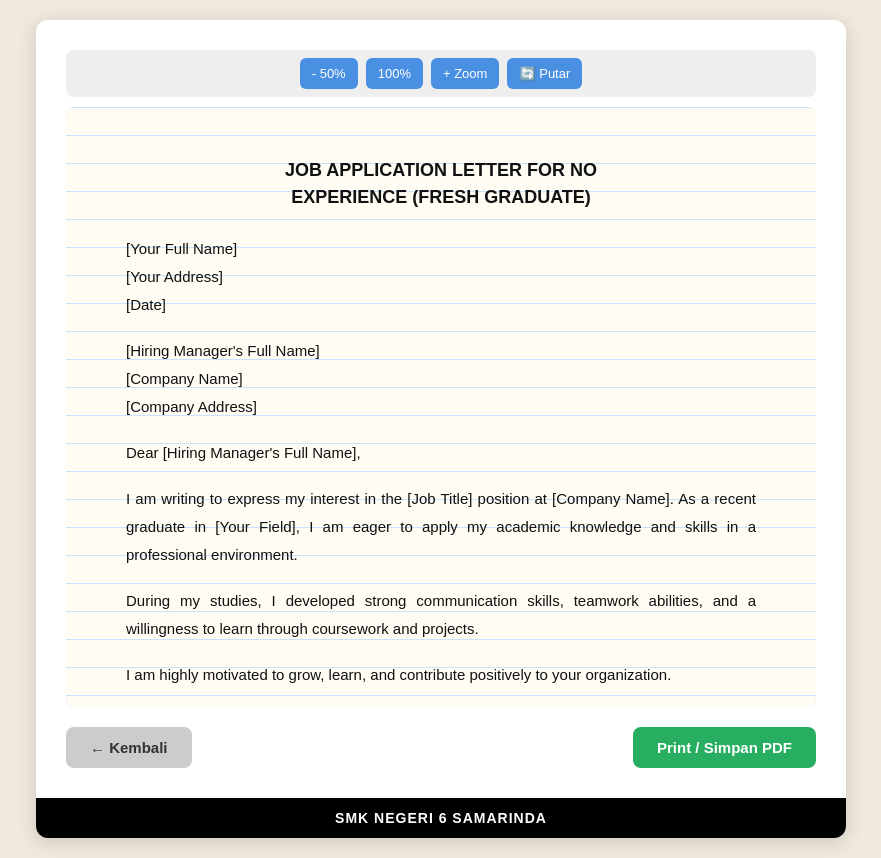
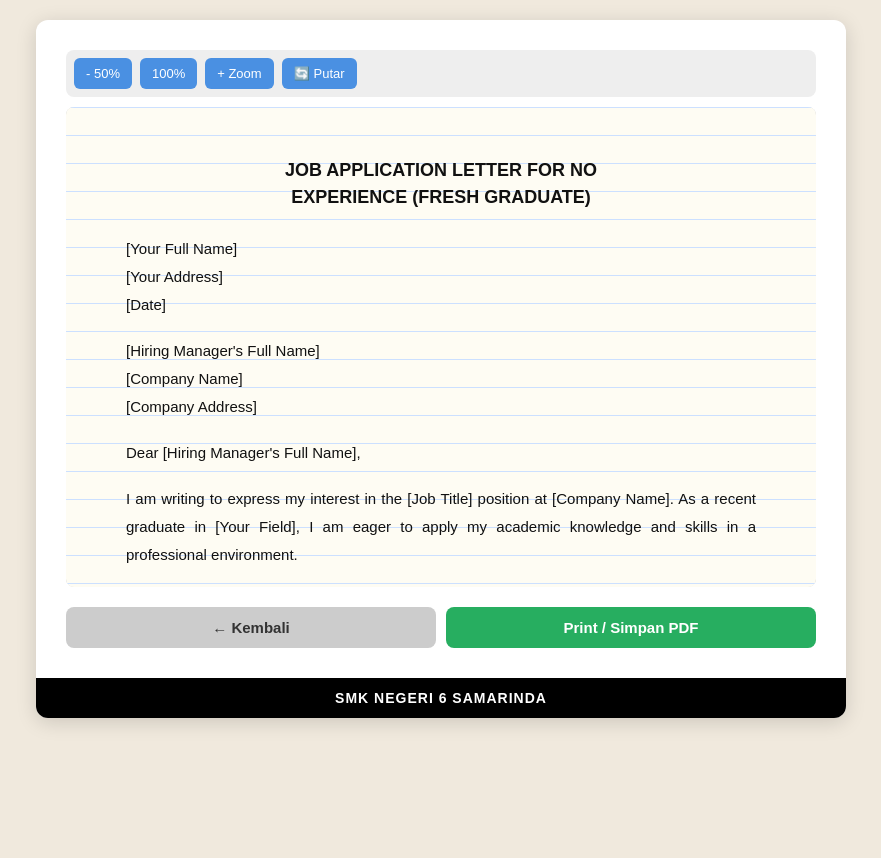
Before and after one commit to IwakTempakul/JobApps, a plain HTML site: page index.html in a window 1280 px wide. Both pictures are taken after a click on the button "Next →". Shown: the whole page, without its empty margins (199-1080 px from the left). After the commit the page ends 800 px from the top, so only its background shows below. Drawn offline with Linux system fonts and the light colour scheme.

Commit message:
Add files via upload

```diff
--- a/index.html
+++ b/index.html
@@ -14,16 +14,16 @@ h2 { text-align: center; margin-bottom: 20px; }
 .form-group { margin-bottom: 16px; }
 label { font-weight: 600; display: block; margin-bottom: 6px; }
 input { width: 100%; padding: 10px; border: 2px solid #ddd; border-radius: 6px; font-size: 15px; box-sizing: border-box; background: rgba(255,255,255,0.5); }
-.toolbar { display: flex; gap: 8px; justify-content: center; margin-bottom: 10px; background: #eee; padding: 8px; border-radius: 8px; flex-wrap: wrap; }
-.toolbar button { padding: 8px 12px; font-size: 13px; background: #4a90e2; color: white; border: none; border-radius: 6px; cursor: pointer; }
-.paper-canvas { width: 100%; overflow: hidden; background: #ddd; border-radius: 8px; height: 600px; position: relative; cursor: grab; touch-action: none; }
+.toolbar { display: flex; gap: 8px; justify-content: flex-start; margin-bottom: 10px; background: #eee; padding: 8px; border-radius: 8px; overflow-x: auto; white-space: nowrap; -webkit-overflow-scrolling: touch; }
+.toolbar button { padding: 8px 12px; font-size: 13px; background: #4a90e2; color: white; border: none; border-radius: 6px; cursor: pointer; flex-shrink: 0; }
+.paper-canvas { width: 100%; overflow: hidden; background: #ddd; border-radius: 8px; height: 60vh; /* GANTI: biar responsif di HP */ max-height: 600px; position: relative; cursor: grab; touch-action: none; }
 .paper-canvas.grabbing { cursor: grabbing; }
 .paper { width: 750px; height: 1056px; position: absolute; top: 0; left: 0; background: #fefcf3; background-image: repeating-linear-gradient(#cce0ff 0px, #cce0ff 1px, transparent 1px, transparent 28px); padding: 50px 60px; line-height: 28px; font-size: 15px; color: #111; text-align: justify; box-sizing: border-box; box-shadow: 0 0 10px rgba(0,0,0,0.2); }
 .title { text-align: center; font-weight: 700; font-size: 18px; margin-bottom: 24px; text-transform: uppercase; line-height: 1.5; }
 .section { margin-bottom: 18px; }
 .signature-space { margin-bottom: 56px; }
-.btn-group { display: flex; justify-content: space-between; margin-top: 20px; }
-.main-btn { padding: 12px 24px; border: none; border-radius: 8px; font-size: 15px; font-weight: 600; cursor: pointer; }
+.btn-group { display: flex; justify-content: space-between; margin-top: 20px; gap: 10px; }
+.main-btn { padding: 12px 24px; border: none; border-radius: 8px; font-size: 15px; font-weight: 600; cursor: pointer; flex: 1; }
 .btn-next { background: #4a90e2; color: white; }
 .btn-back { background: #ccc; color: #333; }
 .btn-print { background: #27ae60; color: white; }
@@ -84,25 +84,20 @@ body { background: white; padding: 0; }
     const cw = canvas.clientWidth;
     const ch = canvas.clientHeight;
     const isRotated = currentRotate % 180!== 0;
-
-    // ukuran kertas setelah di scale
     const pw = 750 * currentScale;
     const ph = 1056 * currentScale;
     const w = isRotated? ph : pw;
     const h = isRotated? pw : ph;
 
     if(isRotated){
-      // KALAU ROTATE: ACUAN TENGAH + ORIGIN TENGAH
       paper.style.transformOrigin = 'center center';
-      posX = cw/2 - w/2; // center horizontal
-      posY = ch/2 - h/2; // center vertikal
+      posX = cw/2 - w/2;
+      posY = ch/2 - h/2;
     } else {
-      // KALAU NORMAL: ACUAN KIRI ATAS + ORIGIN KIRI ATAS
       paper.style.transformOrigin = '0 0';
-      posX = (cw - pw) / 2; // center horizontal aja
-      posY = 0; // tempel atas
+      posX = (cw - pw) / 2;
+      posY = 0;
     }
-
     paper.style.transform = `translate(${posX}px, ${posY}px) scale(${currentScale}) rotate(${currentRotate}deg)`;
   }
 
@@ -111,14 +106,12 @@ body { background: white; padding: 0; }
   function zoomReset() { currentScale = 1; currentRotate = 0; updatePaper(); }
   function rotatePaper() { currentRotate = (currentRotate + 90) % 360; updatePaper(); }
 
-  // PANNING
   canvas.addEventListener('mousedown', e => { isDragging = true; canvas.classList.add('grabbing'); startX = e.clientX - posX; startY = e.clientY - posY; });
   window.addEventListener('mousemove', e => { if(!isDragging) return; posX = e.clientX - startX; posY = e.clientY - startY; paper.style.transform = `translate(${posX}px, ${posY}px) scale(${currentScale}) rotate(${currentRotate}deg)`; });
   window.addEventListener('mouseup', () => { isDragging = false; canvas.classList.remove('grabbing'); });
   canvas.addEventListener('touchstart', e => { isDragging = true; startX = e.touches[0].clientX - posX; startY = e.touches[0].clientY - posY; });
   canvas.addEventListener('touchmove', e => { if(!isDragging) return; posX = e.touches[0].clientX - startX; posY = e.touches[0].clientY - startY; paper.style.transform = `translate(${posX}px, ${posY}px) scale(${currentScale}) rotate(${currentRotate}deg)`; });
   canvas.addEventListener('touchend', () => { isDragging = false; });
-
   let lastDist = 0;
   canvas.addEventListener('touchmove', e => { if(e.touches.length === 2) { const dist = Math.hypot(e.touches[0].clientX - e.touches[1].clientX, e.touches[0].clientY - e.touches[1].clientY); if(lastDist!== 0) { if(dist > lastDist && currentScale < 2) currentScale += 0.01; if(dist < lastDist && currentScale > 0.5) currentScale -= 0.01; updatePaper(); } lastDist = dist; } });
   canvas.addEventListener('touchend', () => { lastDist = 0; });
```
